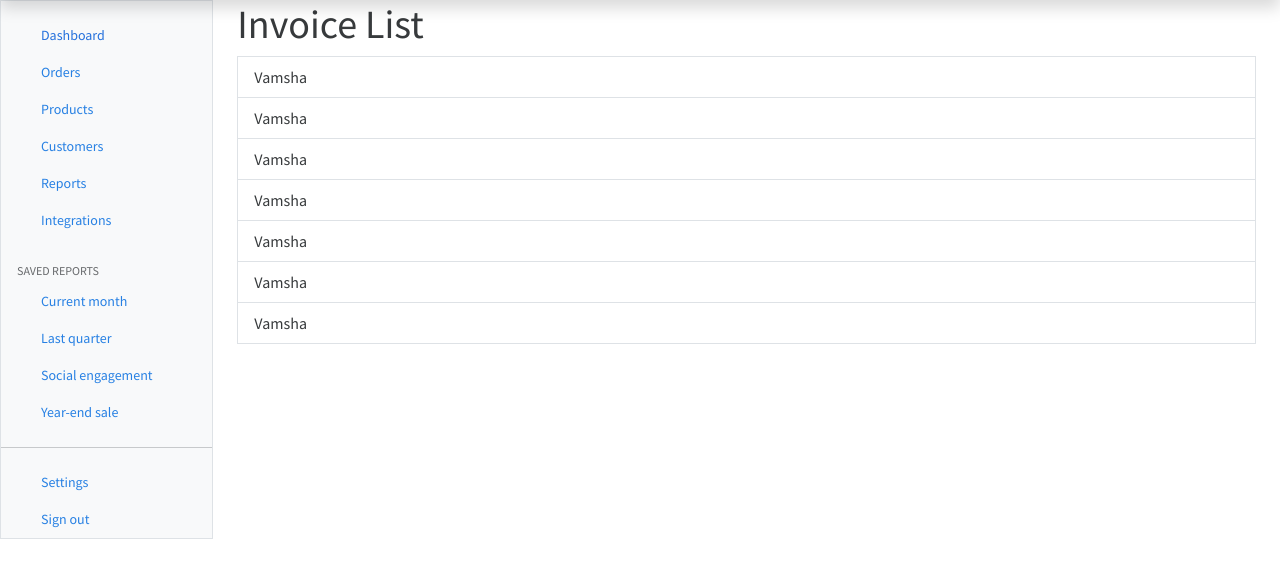
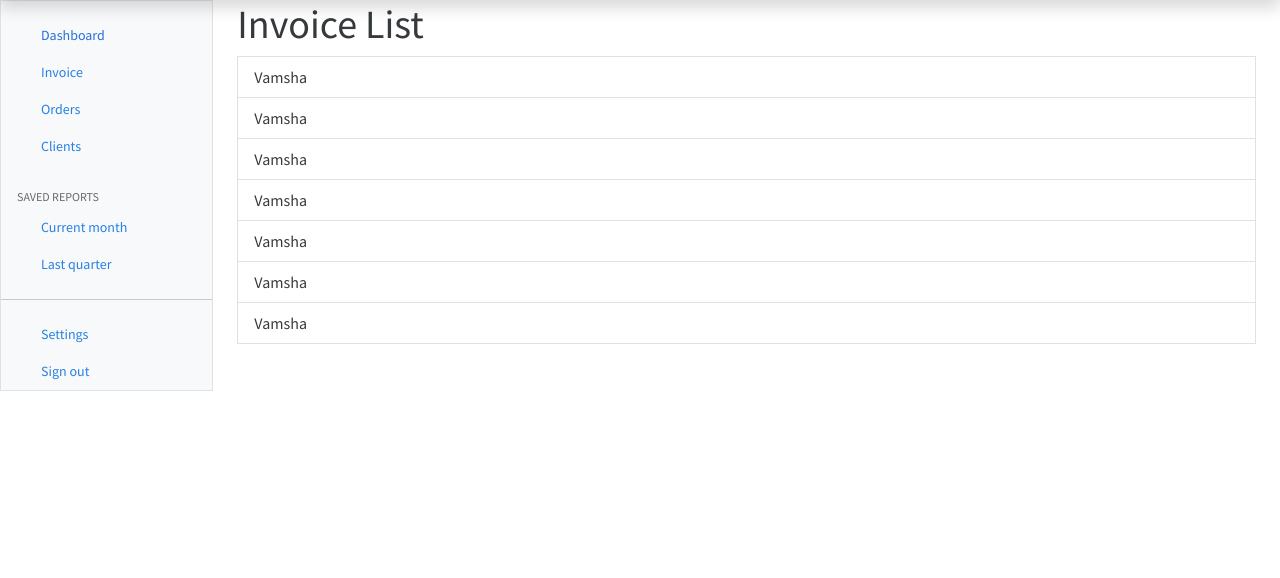
Before and after one commit to kheshore/G1_RMC, a Django app: page / in a window 1280 px wide. Shown: the part 72-650 px from the top of the page. Run offline with Django 5.2, Linux system fonts and the light colour scheme; some libraries are stand-ins or nearby versions.

Commit message:
authentication App Routing

```diff
--- a/G1_RMC_Django/G1_RMC_Django/settings.py
+++ b/G1_RMC_Django/G1_RMC_Django/settings.py
@@ -39,6 +39,7 @@ INSTALLED_APPS = [
     'django.contrib.messages',
     'django.contrib.staticfiles',
     'invoices',
+    'authentication',
 ]
 
 MIDDLEWARE = [
--- a/G1_RMC_Django/G1_RMC_Django/urls.py
+++ b/G1_RMC_Django/G1_RMC_Django/urls.py
@@ -19,5 +19,6 @@ from django.urls import path,include
 
 urlpatterns = [
     path('', include('invoices.urls')),
+    path('authentication/',include('authentication.urls')),
     path('admin/', admin.site.urls),
 ]
--- a/G1_RMC_Django/templates/partials/_sidebar.html
+++ b/G1_RMC_Django/templates/partials/_sidebar.html
@@ -18,31 +18,19 @@
           <li class="nav-item">
             <a class="nav-link d-flex align-items-center gap-2" href="#">
               <svg class="bi"><use xlink:href="#file-earmark"/></svg>
+              Invoice
+            </a>
+          </li>
+          <li class="nav-item">
+            <a class="nav-link d-flex align-items-center gap-2" href="#">
+              <svg class="bi"><use xlink:href="#cart"/></svg>
               Orders
             </a>
           </li>
           <li class="nav-item">
             <a class="nav-link d-flex align-items-center gap-2" href="#">
-              <svg class="bi"><use xlink:href="#cart"/></svg>
-              Products
-            </a>
-          </li>
-          <li class="nav-item">
-            <a class="nav-link d-flex align-items-center gap-2" href="#">
               <svg class="bi"><use xlink:href="#people"/></svg>
-              Customers
-            </a>
-          </li>
-          <li class="nav-item">
-            <a class="nav-link d-flex align-items-center gap-2" href="#">
-              <svg class="bi"><use xlink:href="#graph-up"/></svg>
-              Reports
-            </a>
-          </li>
-          <li class="nav-item">
-            <a class="nav-link d-flex align-items-center gap-2" href="#">
-              <svg class="bi"><use xlink:href="#puzzle"/></svg>
-              Integrations
+              Clients
             </a>
           </li>
         </ul>
@@ -66,18 +54,6 @@
               Last quarter
             </a>
           </li>
-          <li class="nav-item">
-            <a class="nav-link d-flex align-items-center gap-2" href="#">
-              <svg class="bi"><use xlink:href="#file-earmark-text"/></svg>
-              Social engagement
-            </a>
-          </li>
-          <li class="nav-item">
-            <a class="nav-link d-flex align-items-center gap-2" href="#">
-              <svg class="bi"><use xlink:href="#file-earmark-text"/></svg>
-              Year-end sale
-            </a>
-          </li>
         </ul>
 
         <hr class="my-3">
```
